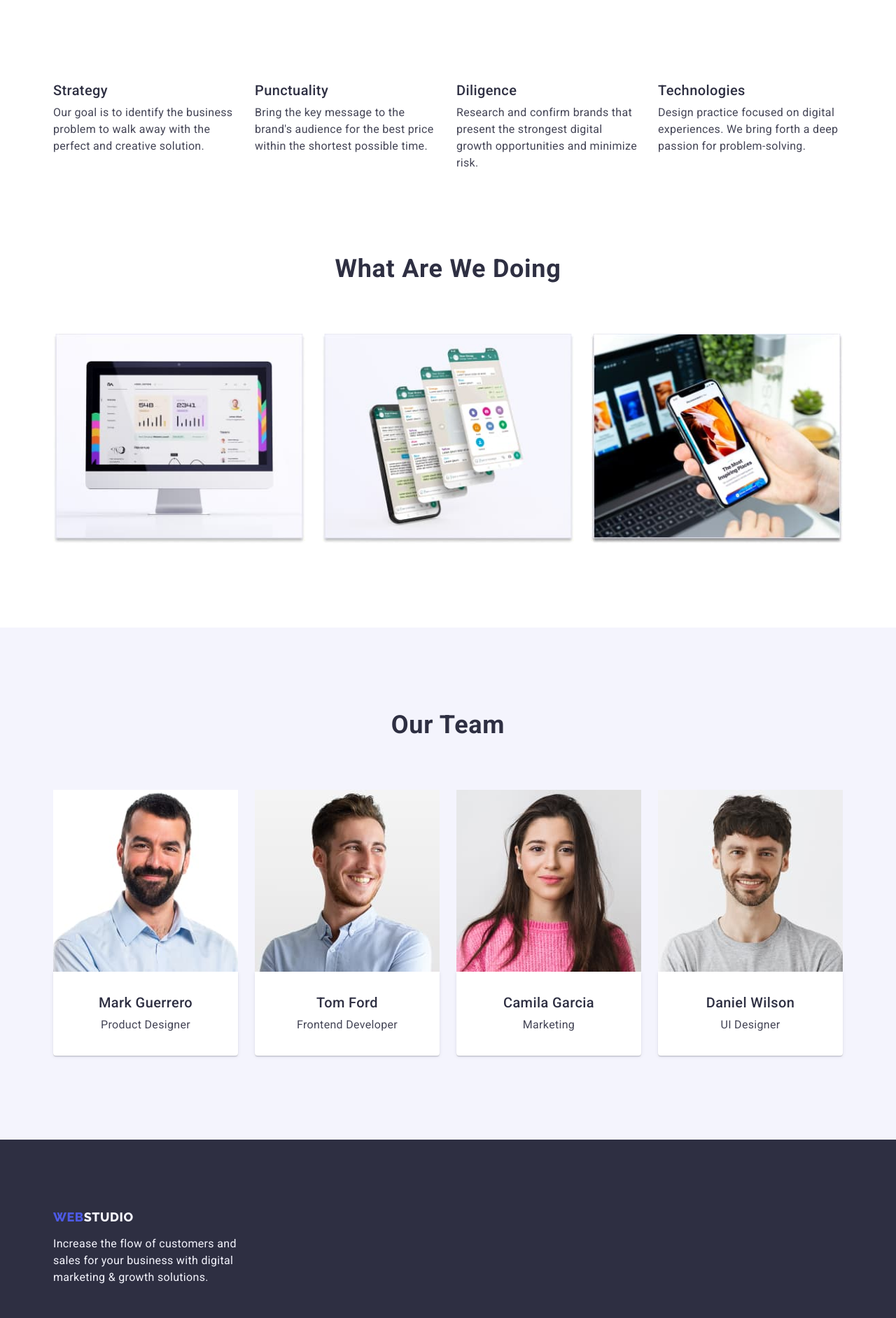
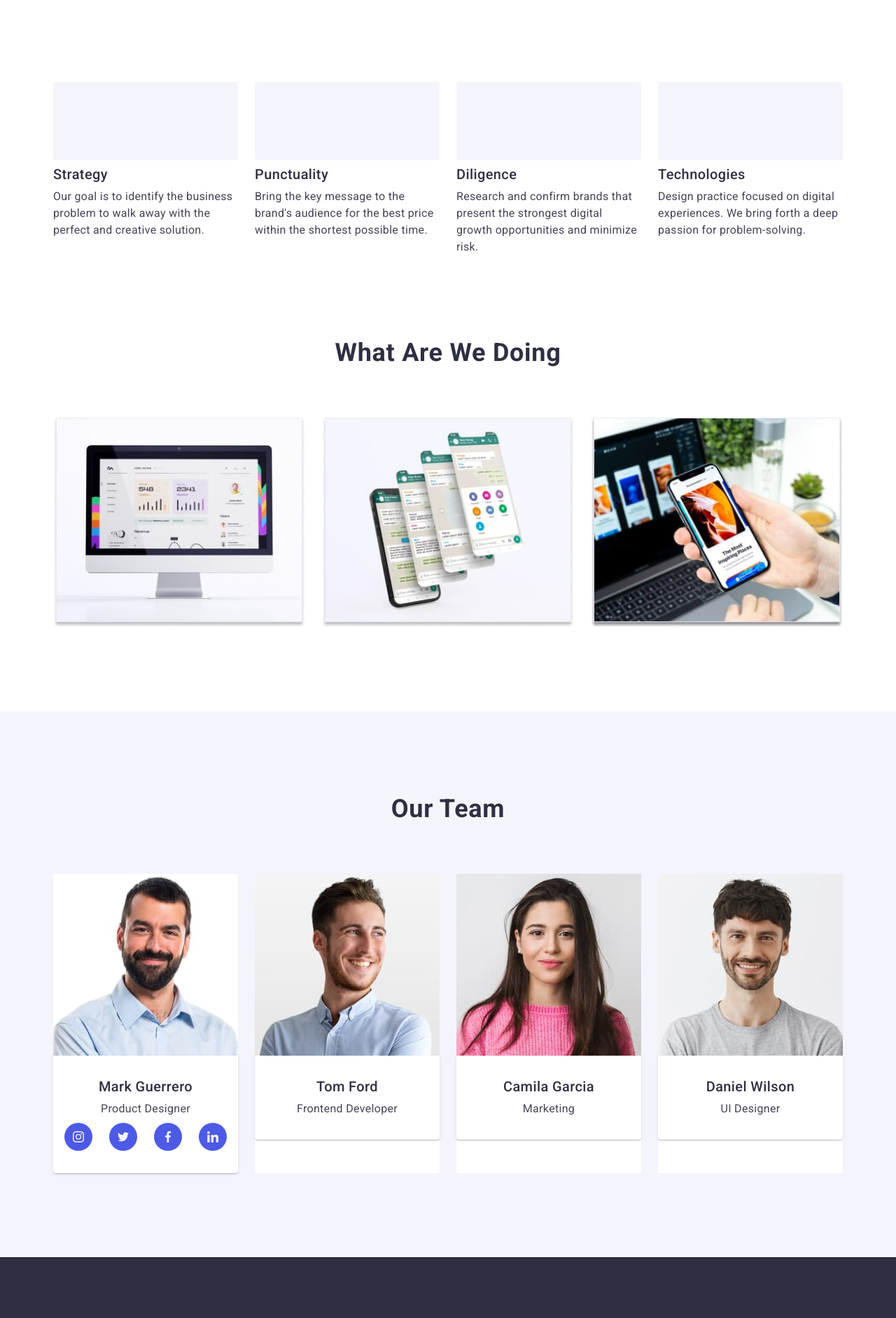
Before and after one commit to Viktoriia-Parpalii/goit-markup-hw-04, a plain HTML site: page index.html in a window 1280 px wide. Shown: the part 676-2560 px from the top of the page at 70% size. Drawn offline with nearby package versions, Linux system fonts and the light colour scheme.

Commit message:
Add icons

```diff
--- a/css/styles.css
+++ b/css/styles.css
@@ -151,9 +151,20 @@ ul {
 
 /* Hero */
 .hero {
-  background-color: var(--navy-blue);
   text-align: center;
   padding: 188px 0;
+  max-width: 1440px;
+  margin-left: auto;
+  margin-right: auto;
+  background-color: var(--navy-blue);
+  background-image: linear-gradient(
+      rgba(46, 47, 66, 0.7),
+      rgba(46, 47, 66, 0.7)
+    ),
+    url(../images/hero/hero-bg.jpg);
+  background-repeat: no-repeat;
+  background-position: center;
+  background-size: cover;
 }
 .hero-title {
   margin-left: auto;
@@ -205,7 +216,24 @@ ul {
 .advantages-item {
   width: calc((100% - 3 * 24px) / 4);
 }
-
+.advantages-item::before {
+  content: '';
+  display: block;
+  margin-bottom: 8px;
+  height: 112px;
+  background-color: var(--cloud);
+  border-radius: 4px;
+  background-repeat: no-repeat;
+  background-position: center;
+}
+.icon-antenna::before {
+}
+.icon-clock::before {
+}
+.icon-diagram::before {
+}
+.icon-astronaut::before {
+}
 /* Section 2 */
 .our-works {
   padding-bottom: 120px;
@@ -253,6 +281,28 @@ ul {
   box-shadow: 0px 1px 6px rgba(46, 47, 66, 0.08),
     0px 1px 1px rgba(46, 47, 66, 0.16), 0px 2px 1px rgba(46, 47, 66, 0.08);
   border-radius: 0px 0px 4px 4px;
+}
+/**
+  |============================
+  | Social networks
+  |============================
+*/
+.team-list {
+  margin-top: 8px;
+}
+.team-link {
+  width: 40px;
+  height: 40px;
+  display: flex;
+  justify-content: center;
+  align-items: center;
+  background-color: var(--iris);
+  border-radius: 50%;
+}
+.link-icon {
+  width: 16px;
+  height: 16px;
+  fill: var(--white);
 }
 
 /* Active */
@@ -317,6 +367,8 @@ ul {
   background-color: var(--ocean);
   color: var(--white);
   border: 1px solid transparent;
+  box-shadow: 0px 3px 1px rgba(0, 0, 0, 0.1), 0px 2px 1px rgba(0, 0, 0, 0.08),
+    0px 2px 2px rgba(0, 0, 0, 0.12);
 }
 
 .portfolio-filter {
@@ -357,3 +409,7 @@ ul {
   border-right: 1px solid var(--border);
   padding: 32px 16px;
 }
+.description:hover {
+  box-shadow: 0px 1px 6px rgba(46, 47, 66, 0.08),
+    0px 1px 1px rgba(46, 47, 66, 0.16), 0px 2px 1px rgba(46, 47, 66, 0.08);
+}
--- a/index.html
+++ b/index.html
@@ -67,28 +67,28 @@
         <div class="container">
           <h2 class="title-two visually-hidden">Our advantages</h2>
           <ul class="list">
-            <li class="advantages-item">
+            <li class="advantages-item icon-antenna">
               <h3 class="title-three">Strategy</h3>
               <p class="item">
                 Our goal is to identify the business problem to walk away with
                 the perfect and creative solution.
               </p>
             </li>
-            <li class="advantages-item">
+            <li class="advantages-item icon-clock">
               <h3 class="title-three">Punctuality</h3>
               <p class="item">
                 Bring the key message to the brand's audience for the best price
                 within the shortest possible time.
               </p>
             </li>
-            <li class="advantages-item">
+            <li class="advantages-item icon-diagram">
               <h3 class="title-three">Diligence</h3>
               <p class="item">
                 Research and confirm brands that present the strongest digital
                 growth opportunities and minimize risk.
               </p>
             </li>
-            <li class="advantages-item">
+            <li class="advantages-item icon-astronaut">
               <h3 class="title-three">Technologies</h3>
               <p class="item">
                 Design practice focused on digital experiences. We bring forth a
@@ -146,6 +146,36 @@
               <div class="container-team">
                 <h3 class="title-three">Mark Guerrero</h3>
                 <p class="item">Product Designer</p>
+                <ul class="team-list list">
+                  <li>
+                    <a class="team-link" href="">
+                      <svg class="link-icon">
+                        <use href="./images/sprite.svg#icon-instagram"></use>
+                      </svg>
+                    </a>
+                  </li>
+                  <li>
+                    <a class="team-link" href="">
+                      <svg class="link-icon">
+                        <use href="./images/sprite.svg#icon-twitter"></use>
+                      </svg>
+                    </a>
+                  </li>
+                  <li>
+                    <a class="team-link" href="">
+                      <svg class="link-icon">
+                        <use href="./images/sprite.svg#icon-facebook"></use>
+                      </svg>
+                    </a>
+                  </li>
+                  <li>
+                    <a class="team-link" href="">
+                      <svg class="link-icon">
+                        <use href="./images/sprite.svg#icon-linkedin"></use>
+                      </svg>
+                    </a>
+                  </li>
+                </ul>
               </div>
             </li>
 
```
Also changed, not shown: images/hero/hero-bg.jpg (added), images/sprite.svg (added).
